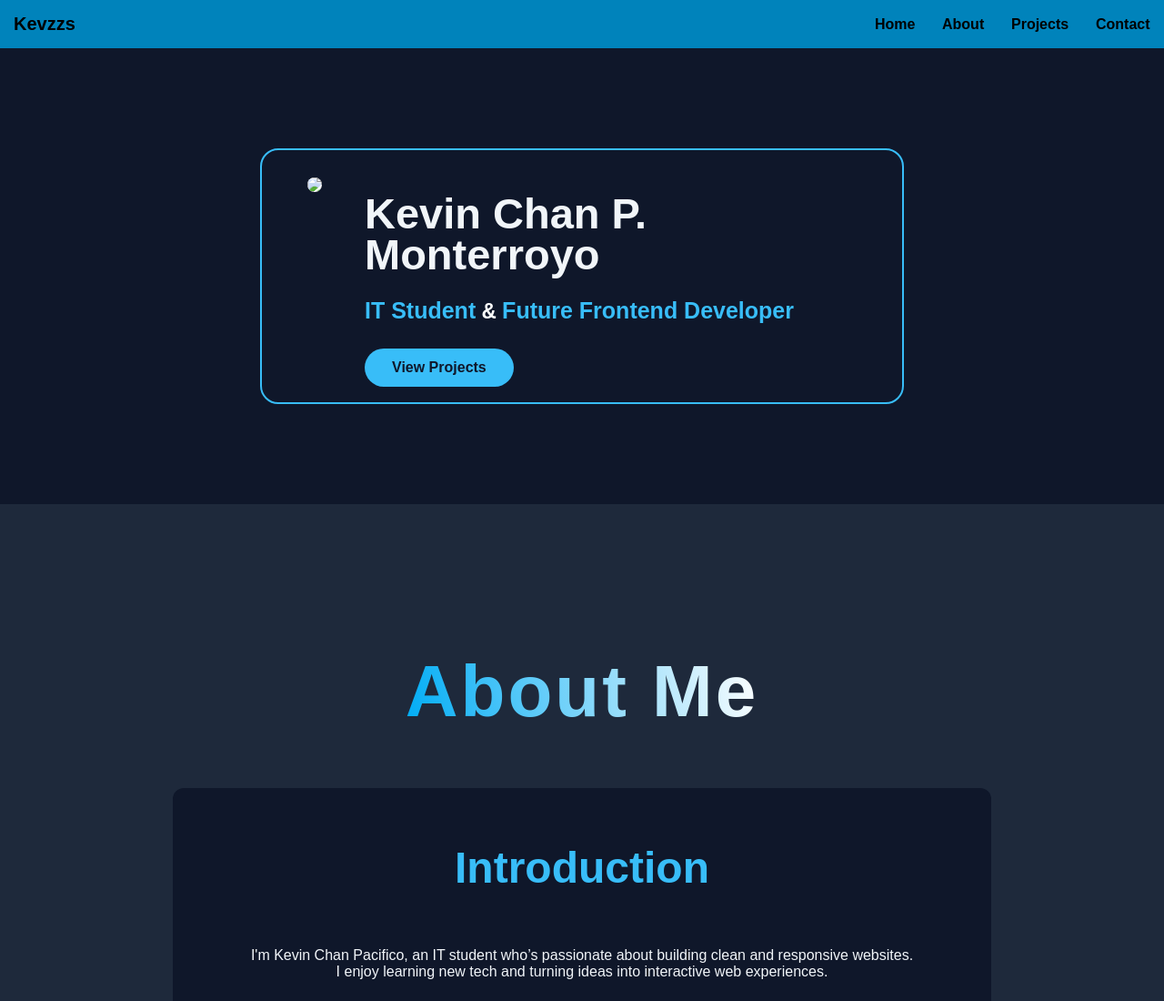
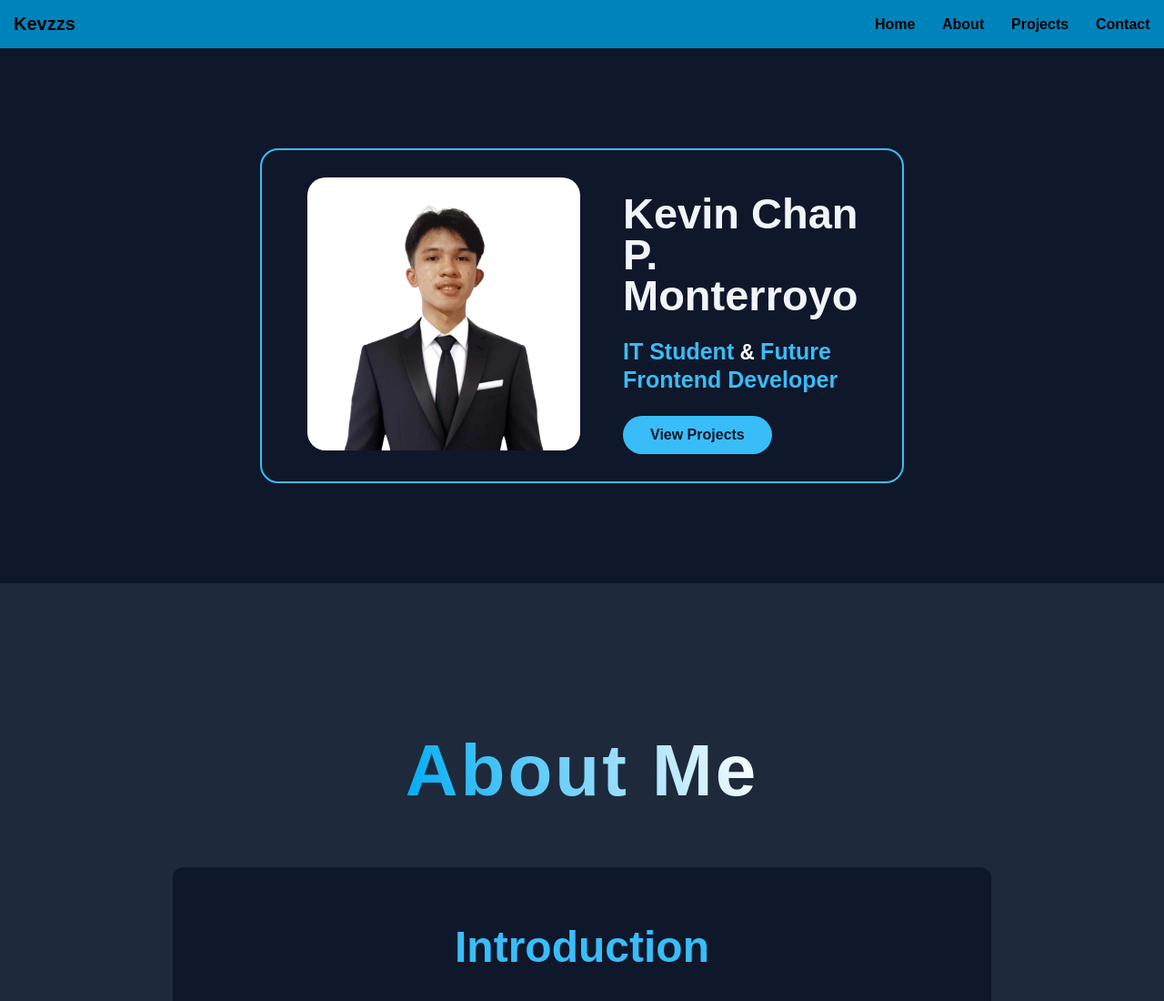
Before and after one commit to kevzzs/Portfolio, a plain HTML site: page Portfolio.html in a window 1280 px wide. Shown: the top 1100 px of the page at 91% size. Drawn offline with Linux system fonts and the light colour scheme.

Commit message:
Update Portfolio.html

```diff
--- a/Portfolio.html
+++ b/Portfolio.html
@@ -417,7 +417,7 @@
         <div class="header-container">
             <header>
                 <div class="img-container">
-                    <img src="/images/me.png">
+                    <img src="me.png">
                 </div>
                 <div class="hero-container">
                     <h1>Kevin Chan P. Monterroyo</h1>
```
